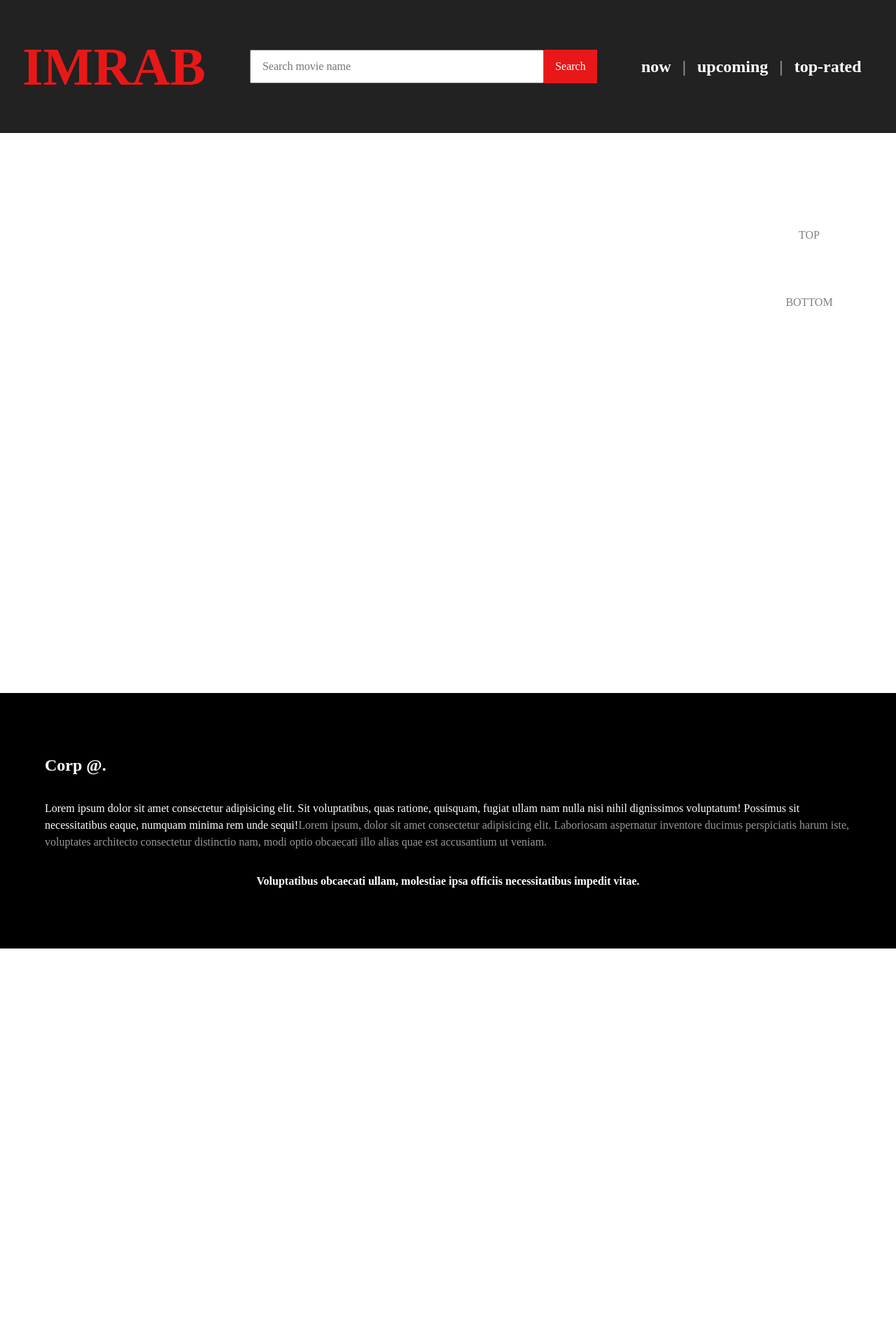
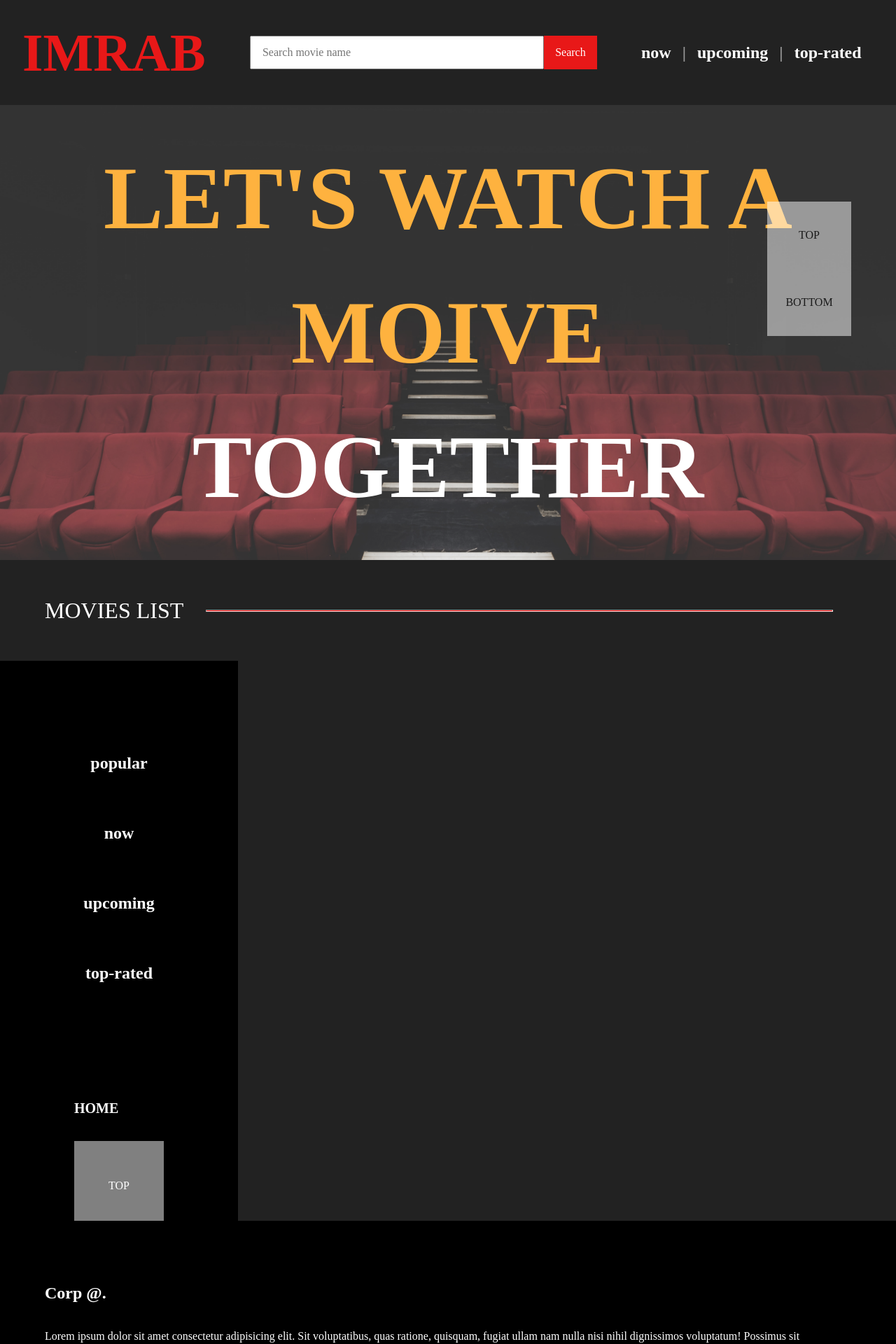
Before and after one commit to wanted-pre-onboarding-frontend-6/Assign-3, a React (Create React App) app: page / in a window 1280 px wide. Shown: the top 1920 px of the page at 70% size. Before the commit the page ends 1355 px from the top, so only its background shows below. Built offline with nearby package versions, Linux system fonts and the light colour scheme.

Commit message:
style: main Home Page
main home 페이지 스타일 구현을 완료하였습니다.

```diff
--- a/src/Routing.tsx
+++ b/src/Routing.tsx
@@ -1,4 +1,4 @@
-import React, { Suspense } from 'react';
+import { Suspense } from 'react';
 import { BrowserRouter, Route, Routes } from 'react-router-dom';
 import Spinner from 'components/spinner/Spinner';
 import Layout from 'components/layout/Layout';
--- a/src/components/layout/Layout.tsx
+++ b/src/components/layout/Layout.tsx
@@ -1,8 +1,8 @@
 import { FC, ReactNode } from 'react';
 import styled from 'styled-components';
-import Footer from 'components/footer/Footer';
-import Header from 'components/header/Header';
-import Sidebar from 'components/sidebar/Sidebar';
+import Footer from 'components/layout/footer/Footer';
+import Header from 'components/layout/header/Header';
+import Sidebar from 'components/layout/sidebar/Sidebar';
 
 interface LayoutProps {
   children: ReactNode;
@@ -25,4 +25,5 @@ export default Layout;
 const LayoutWrapper = styled.div`
   position: relative;
   min-height: 100vh;
+  background-color: ${props => props.theme.subColor};
 `;
--- a/src/components/header/Header.tsx
+++ b/src/components/layout/header/Header.tsx
@@ -27,7 +27,7 @@ export default Header;
 
 const HeaderWrapper = styled.div`
   width: 100%;
-  height: 190px;
+  height: 150px;
   background-color: ${props => props.theme.subColor};
   display: flex;
   justify-content: space-between;
--- a/src/components/sidebar/Sidebar.tsx
+++ b/src/components/layout/sidebar/Sidebar.tsx
@@ -1,10 +1,22 @@
+import { useCallback } from 'react';
 import styled from 'styled-components';
 
 const Sidebar = () => {
+  const onTopScrollHandler = useCallback((): void => {
+    window.scrollTo({
+      top: 0,
+      behavior: 'smooth',
+    });
+  }, []);
+
+  const onBottomScrollHandler = useCallback((): void => {
+    window.scrollTo(0, document.body.scrollHeight);
+  }, []);
+
   return (
     <SidebarWrapper>
-      <div>TOP</div>
-      <div>BOTTOM</div>
+      <div onClick={onTopScrollHandler}>TOP</div>
+      <div onClick={onBottomScrollHandler}>BOTTOM</div>
     </SidebarWrapper>
   );
 };
@@ -17,6 +29,7 @@ const SidebarWrapper = styled.div`
   bottom: 40%;
   right: 5%;
   width: 120px;
+  z-index: 1000;
 
   & > div {
     cursor: pointer;
--- /dev/null
+++ b/src/pages/home/components/homeMovieList/content/HoneContent.tsx
@@ -0,0 +1,4 @@
+const HomeContent = () => {
+  return <div></div>;
+};
+export default HomeContent;
--- /dev/null
+++ b/src/pages/home/components/homeMovieList/index.tsx
@@ -0,0 +1,12 @@
+import HomeContent from './content/HoneContent';
+import HomeSideBar from './sidebar/HomeSidebar';
+
+const HomeMoveList = () => {
+  return (
+    <>
+      <HomeSideBar />
+      <HomeContent />
+    </>
+  );
+};
+export default HomeMoveList;
--- /dev/null
+++ b/src/pages/home/components/homeMovieList/sidebar/HomeSidebar.tsx
@@ -0,0 +1,78 @@
+import { Link } from 'react-router-dom';
+import styled from 'styled-components';
+
+const HomeSideBar = () => {
+  return (
+    <HomeSideWrapper>
+      <ul>
+        <li>popular</li>
+        <li>now</li>
+        <li>upcoming</li>
+        <li>top-rated</li>
+      </ul>
+      <HomeListButton>
+        <Link to="/">
+          <p>HOME</p>
+        </Link>
+        <div>TOP</div>
+        <div>BOTTOM</div>
+      </HomeListButton>
+    </HomeSideWrapper>
+  );
+};
+export default HomeSideBar;
+
+const HomeSideWrapper = styled.div`
+  position: sticky;
+  width: 340px;
+  height: 100vh;
+  top: 0;
+  background-color: #000;
+  display: flex;
+  flex-direction: column;
+  align-items: center;
+  justify-content: space-between;
+  color: ${props => props.theme.fontColor};
+  padding: 96px 0;
+
+  & > ul {
+    width: 100%;
+    margin-bottom: 128px;
+  }
+
+  & > ul > li {
+    text-align: center;
+    font-size: 24px;
+    font-weight: bold;
+    padding: 32px 0;
+    cursor: pointer;
+
+    :hover {
+      background-color: #999;
+    }
+  }
+`;
+
+const HomeListButton = styled.div`
+  & > a > p {
+    font-size: 20px;
+    font-weight: bold;
+    cursor: pointer;
+  }
+
+  & > div {
+    padding: 16px;
+    width: 128px;
+    height: 128px;
+    display: flex;
+    justify-content: center;
+    align-items: center;
+    cursor: pointer;
+    margin-top: 32px;
+    background-color: rgba(255, 255, 255, 0.5);
+
+    :hover {
+      background-color: #999;
+    }
+  }
+`;
--- a/src/pages/home/index.tsx
+++ b/src/pages/home/index.tsx
@@ -1,4 +1,78 @@
+import styled from 'styled-components';
+import MainImage from 'assets/img/flix-main.jpg';
+import HomeMoiveList from './components/homeMovieList';
+
 const HomePage = () => {
-  return <div></div>;
+  return (
+    <>
+      <HomeMainImageWrapper>
+        <img src={MainImage} />
+        <div></div>
+        <p>
+          LET'S WATCH A MOIVE
+          <br />
+          <span>TOGETHER</span>
+        </p>
+      </HomeMainImageWrapper>
+      <HomeListLine>
+        <span>MOVIES LIST</span>
+        <hr />
+      </HomeListLine>
+      <HomeMoiveList />
+    </>
+  );
 };
 export default HomePage;
+
+const HomeMainImageWrapper = styled.div`
+  position: relative;
+  & > img {
+    width: 100%;
+    height: calc(100vh - 150px);
+    object-fit: cover;
+  }
+
+  & > div {
+    width: 100%;
+    position: absolute;
+    top: 0;
+    left: 0;
+    height: calc(100vh - 150px);
+    background-color: rgba(255, 255, 255, 0.2);
+  }
+
+  & > p {
+    width: 100%;
+    text-align: center;
+    position: absolute;
+    font-weight: 900;
+    top: 50%;
+    left: 50%;
+    transform: translate(-50%, -50%);
+    font-size: 128px;
+    color: #feb23f;
+
+    & > span {
+      color: #fff;
+    }
+  }
+`;
+
+const HomeListLine = styled.div`
+  width: 70%;
+  margin: 48px 0;
+  display: flex;
+  align-items: center;
+  flex: 1;
+  color: #fff;
+  font-size: 32px;
+  margin-left: 64px;
+
+  & hr {
+    flex: 0 0 100%;
+    margin-left: 32px;
+    color: red;
+    background-color: red;
+    height: 3px;
+  }
+`;
--- /dev/null
+++ b/src/type.d.ts
@@ -0,0 +1,6 @@
+declare module '*.jpg';
+declare module '*.png';
+declare module '*.jpeg';
+declare module '*.gif';
+declare module '*.ttf';
+declare module '*.otf';
```
Also changed, not shown: src/queries/movieDetail/MovieDetailList.ts (+12 -9 lines), src/assets/img/flix-main.jpg (added), src/components/layout/footer/Footer.tsx (renamed from src/components/footer/Footer.tsx), src/components/layout/header/search/Search.tsx (renamed from src/components/header/search/Search.tsx).
